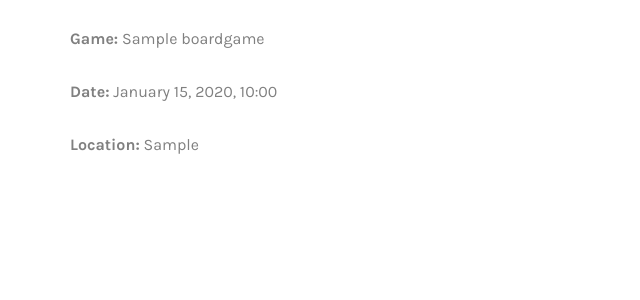
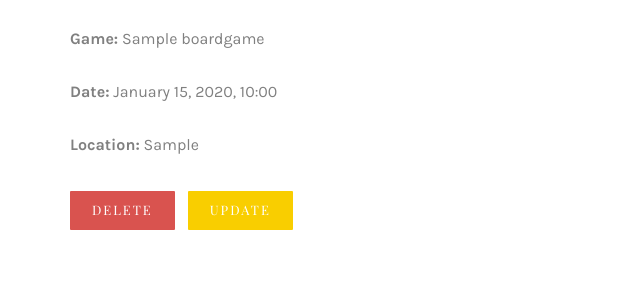
Before and after one commit to hlibswork/boardgame-platform, a Django app: page /events/1 in a window 1280 px wide. Shown: the part 219-519 px from the top of the page, without its empty margins (0-640 px from the left). Run offline with Django 4.2, Linux system fonts and the light colour scheme; a user stored in the database is signed in; tables that the repository leaves empty hold one stand-in row (values such as "Sample post"); some libraries are stand-ins or nearby versions; some web fonts are replaced.

Commit message:
feat: Event CRUD views + update event_detail with action buttons

```diff
--- a/boardgames/urls.py
+++ b/boardgames/urls.py
@@ -1,6 +1,6 @@
 from django.urls import path
 from boardgames.views import index, BoardGameListView, EventListView, PlayerListView, BoardGameDetailView, \
-    EventDetailView, EventCreateView, toggle_assign_to_event
+    EventDetailView, EventCreateView, toggle_assign_to_event, EventUpdateView, EventDeleteView
 
 app_name = "boardgames"
 urlpatterns = [
@@ -11,5 +11,7 @@ urlpatterns = [
     path("boardgames/<int:pk>", BoardGameDetailView.as_view(), name="board-game-detail"),
     path("events/<int:pk>", EventDetailView.as_view(), name="event-detail"),
     path("events/create", EventCreateView.as_view(), name="event-create"),
+    path("events/update/<int:pk>", EventUpdateView.as_view(), name="event-update"),
+    path("events/delete/<int:pk>", EventDeleteView.as_view(), name="event-delete"),
     path("events/<int:pk>/toggle/", toggle_assign_to_event, name="event-toggle"),
 ]
--- a/boardgames/views.py
+++ b/boardgames/views.py
@@ -72,6 +72,18 @@ class EventCreateView(LoginRequiredMixin, generic.CreateView):
     success_url = reverse_lazy("boardgames:event-list")
 
 
+class EventDeleteView(LoginRequiredMixin, generic.DeleteView):
+    model = Event
+    fields = "__all__"
+    success_url = reverse_lazy("boardgames:event-list")
+
+
+class EventUpdateView(LoginRequiredMixin, generic.UpdateView):
+    model = Event
+    fields = "__all__"
+    success_url = reverse_lazy("boardgames:event-list")
+
+
 def toggle_assign_to_event(request, pk):
     event = get_object_or_404(Event, pk=pk)
     registration = Registration.objects.filter(
--- a/templates/boardgames/event_detail.html
+++ b/templates/boardgames/event_detail.html
@@ -17,4 +17,14 @@
   <p><strong>Game:</strong> {{ event.game }}</p>
   <p><strong>Date:</strong> {{ event.date|date:"F j, Y, H:i" }}</p>
   <p><strong>Location:</strong> {{ event.location }}</p>
+
+  <h1>
+    <a href="{% url 'boardgames:event-delete' pk=event.id %}" class="btn btn-danger link-to-page">
+      Delete
+    </a>
+
+    <a href="{% url 'boardgames:event-update' pk=event.id %}" class="btn btn-primary">
+      Update
+    </a>
+  </h1>
 {% endblock %}
```
Also changed, not shown: templates/boardgames/event_confirm_delete.html (added, +10 -0 lines).
